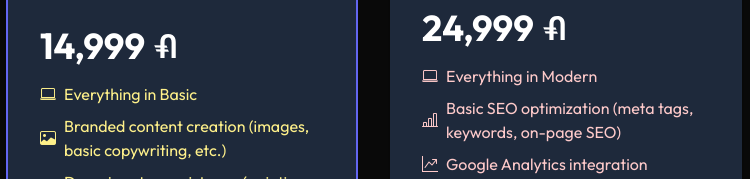
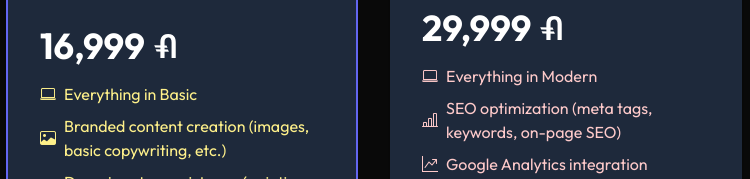
Before and after one commit to Nunusavi/Nate-portfolio, a plain HTML site: page package.html in a window 1280 px wide. Shown: the part 328-507 px from the top of the page, 458-1208 px from the left. Drawn offline with nearby package versions, Linux system fonts and the light colour scheme.

Commit message:
Update package.html to adjust pricing for service packages and improve SEO description

```diff
--- a/package.html
+++ b/package.html
@@ -96,7 +96,7 @@
                 <p class="text-slate-400 mb-6">Ideal for brands that need a complete, polished launch with professional
                     content and domain setup.</p>
                 <div class="flex items-center text-4xl font-bold mb-4 text-white">
-                    14,999
+                    16,999
                     <span class="ml-2">
                         <svg width="20" height="20" viewBox="0 0 1143 1278" fill="none"
                             xmlns="http://www.w3.org/2000/svg" class="w-6 h-6 text-white">
@@ -133,7 +133,7 @@
                 <p class="text-slate-400 mb-3">Our all-in-one solution for businesses focused on growth, visibility, and
                     data-driven insights.</p>
                 <div class="flex items-center text-4xl font-bold mb-4 text-white">
-                    24,999
+                    29,999
                     <span class="ml-2">
                         <svg width="20" height="20" viewBox="0 0 1143 1278" fill="none"
                             xmlns="http://www.w3.org/2000/svg" class="w-6 h-6 text-white">
@@ -150,7 +150,7 @@
                 </div>
                 <ul class="space-y-2 mb-6 text-red-200 flex-1">
                     <li class="flex items-center"><i class="bi bi-laptop mr-2"></i>Everything in Modern</li>
-                    <li class="flex items-center"><i class="bi bi-bar-chart-line mr-2"></i>Basic SEO optimization (meta
+                    <li class="flex items-center"><i class="bi bi-bar-chart-line mr-2"></i> SEO optimization (meta
                         tags, keywords, on-page SEO)</li>
                     <li class="flex items-center"><i class="bi bi-graph-up-arrow mr-2"></i>Google Analytics integration
                     </li>
```
